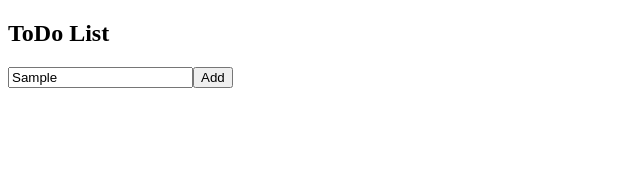
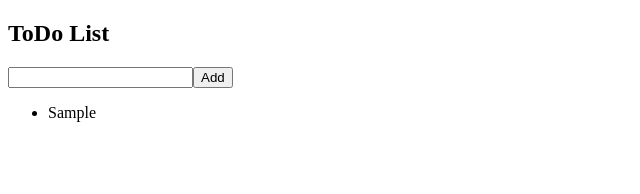
Before and after one commit to Acharya03/React-Todo, a React (Create React App) app: page / in a window 1280 px wide. Both pictures are taken after typing "Sample" into the empty fields and a click on the button "Add". Shown: the top 194 px of the page, without its empty margins (0-640 px from the left). Built offline with nearby package versions, Linux system fonts and the light colour scheme.

Commit message:
added ADD button feature

```diff
--- a/src/Todo.jsx
+++ b/src/Todo.jsx
@@ -1,14 +1,33 @@
 import React, { useState } from 'react'
 
 const Todo = () => {
+    const [todos,setTodos] = useState([]);
     const[inputValue,setInputValue] = useState('');
 
+    const addTodo = () => {
+        if(inputValue.trim()!== ''){
+            const newTodo = {
+                id: new Date().getTime(),
+                text: inputValue,
+            }
+
+            setTodos([...todos,newTodo]);
+            setInputValue('');
+        }
+    }
   return (
     <div className='todo-container'>
        <h2>ToDo List</h2>
        <input type='text' value={inputValue}
         onChange={(e)=>setInputValue(e.target.value)}/>
-       <button>Add</button>
+       <button onClick={addTodo}>Add</button>
+       <ul>
+        {todos.map((todo)=>(
+            <li key={todo.id}>
+                {todo.text}
+            </li>
+        ))}
+       </ul>
     </div>
   )
 }
```
